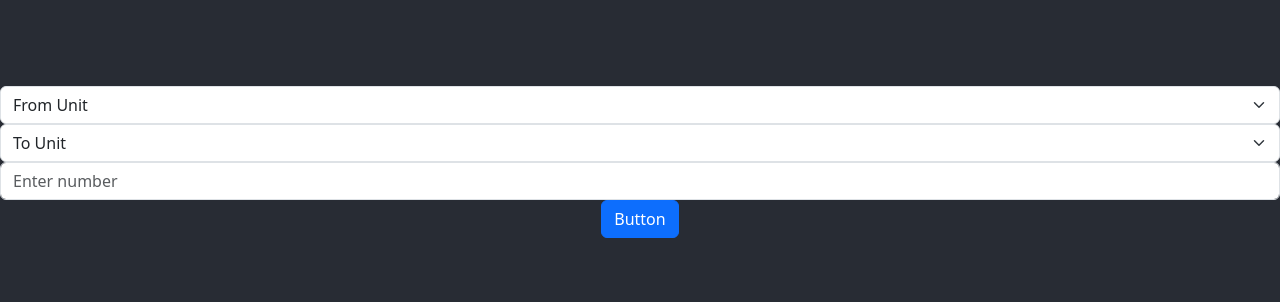
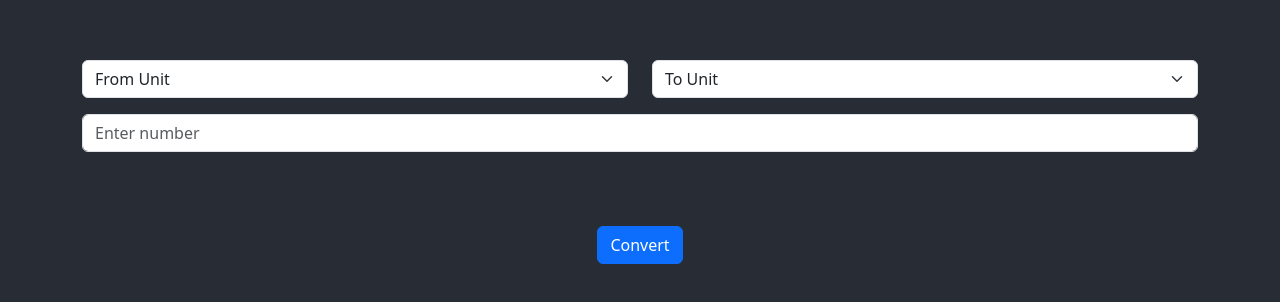
Before and after one commit to RobsonPeacock/unit-converter, a React (Create React App) app: page / in a window 1280 px wide. Shown: the part 238-540 px from the top of the page. Built offline with nearby package versions, Linux system fonts and the light colour scheme.

Commit message:
Add styling

```diff
--- a/src/App.js
+++ b/src/App.js
@@ -5,7 +5,9 @@ const App = () => {
   return (
     <div className="App">
       <header className="App-header">
-        <UnitConverter />
+        <div class="container">
+          <UnitConverter />
+        </div>
       </header>
     </div>
   );
--- a/src/Components/Button.jsx
+++ b/src/Components/Button.jsx
@@ -2,7 +2,7 @@ import React from 'react';
 
 const Button = (props) => {
   return (
-    <button onClick={props.onClick} type="button" class="btn btn-primary">Button</button>
+    <button onClick={props.onClick} type="button" class="btn btn-primary">Convert</button>
   )
 }
 
--- a/src/Components/UnitConverter.jsx
+++ b/src/Components/UnitConverter.jsx
@@ -28,11 +28,32 @@ const UnitConverter = () => {
 
   return (
     <>
-      <FromUnitSelect setFromUnitValue={setFromUnitValue} />
-      <ToUnitSelect setToUnitValue={setToUnitValue} />
-      <InputField setInputValue={setInputValue} />
-      <output name="output">{outputValue}</output>
-      <Button onClick={convertUnits} />
+      <div class="row">
+        <div class="col-lg-6 mb-3">
+          <FromUnitSelect setFromUnitValue={setFromUnitValue} />
+        </div>
+        <div class="col-lg-6 mb-3">
+          <ToUnitSelect setToUnitValue={setToUnitValue} />
+        </div>
+      </div>
+
+      <div class="row">
+        <div class="col-lg-12">
+          <InputField setInputValue={setInputValue} />
+        </div>
+      </div>
+
+      <div class="row">
+        <div class="col-lg-12 my-3">
+          <output name="output">{outputValue}</output>
+        </div>
+      </div>
+
+      <div class="row">
+        <div class="col-lg-12">
+          <Button onClick={convertUnits} />
+        </div>
+      </div>
     </>
   )
 }
```
